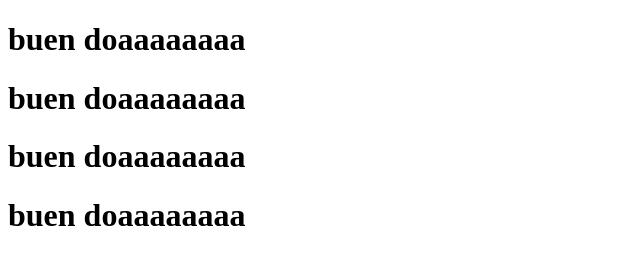
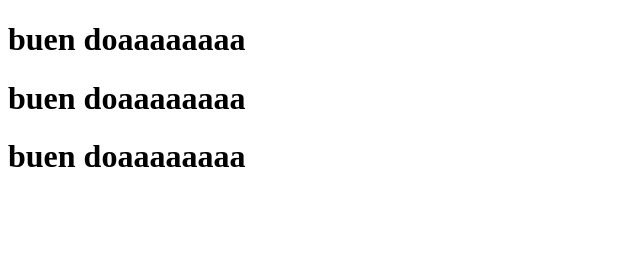
Before and after one commit to Jhon1840/prueba, a plain HTML site: page index.html in a window 1280 px wide. Shown: the whole page, without its empty margins (0-640 px from the left). Drawn offline with Linux system fonts and the light colour scheme.

Commit message:
se cambio el mapa

```diff
--- a/index.html
+++ b/index.html
@@ -10,7 +10,6 @@
     <h1>buen doaaaaaaaa</h1>
 
     <h1>buen doaaaaaaaa</h1>
-    <h1>buen doaaaaaaaa</h1>
 
 </body>
 </html>
```
